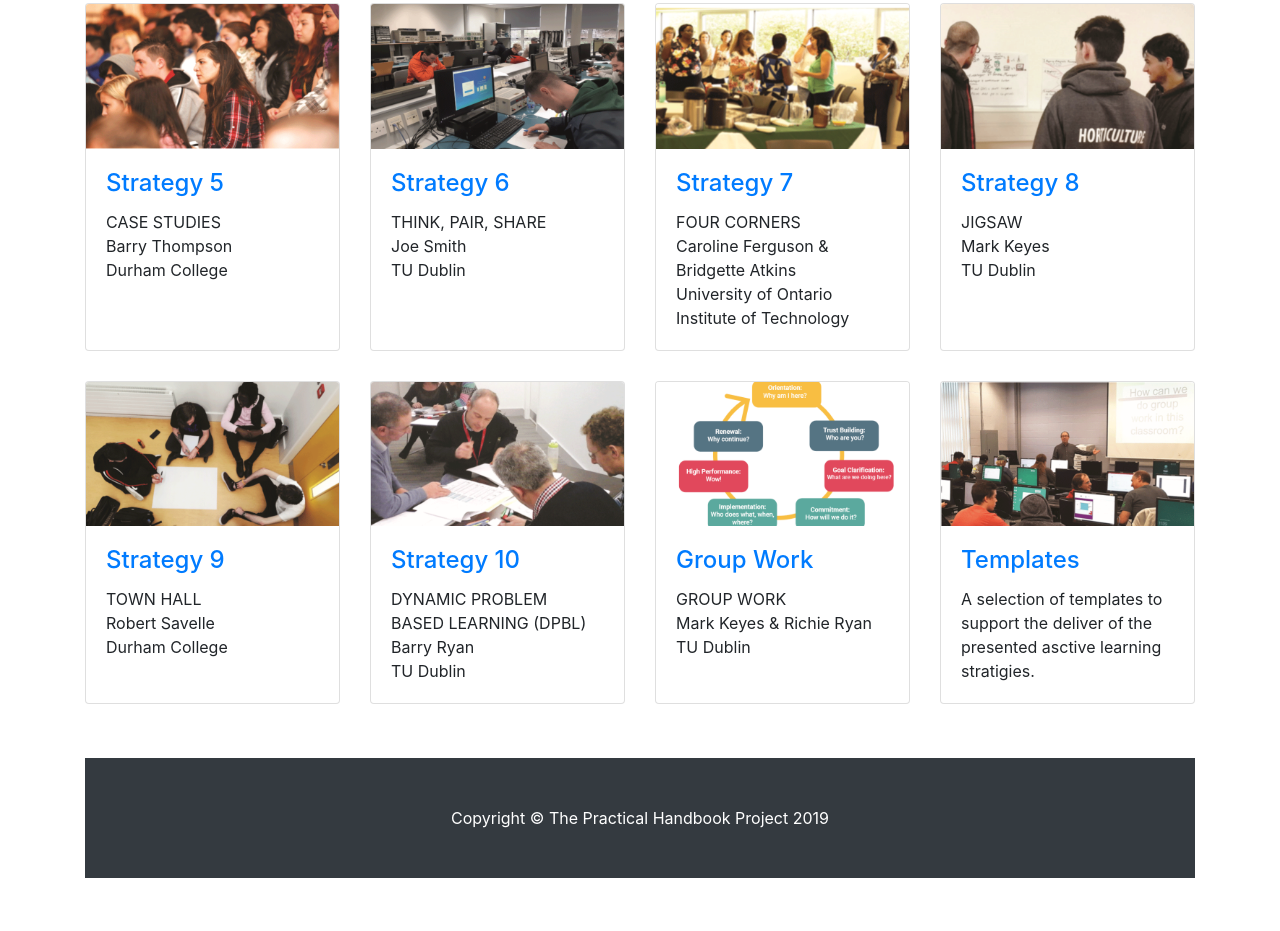
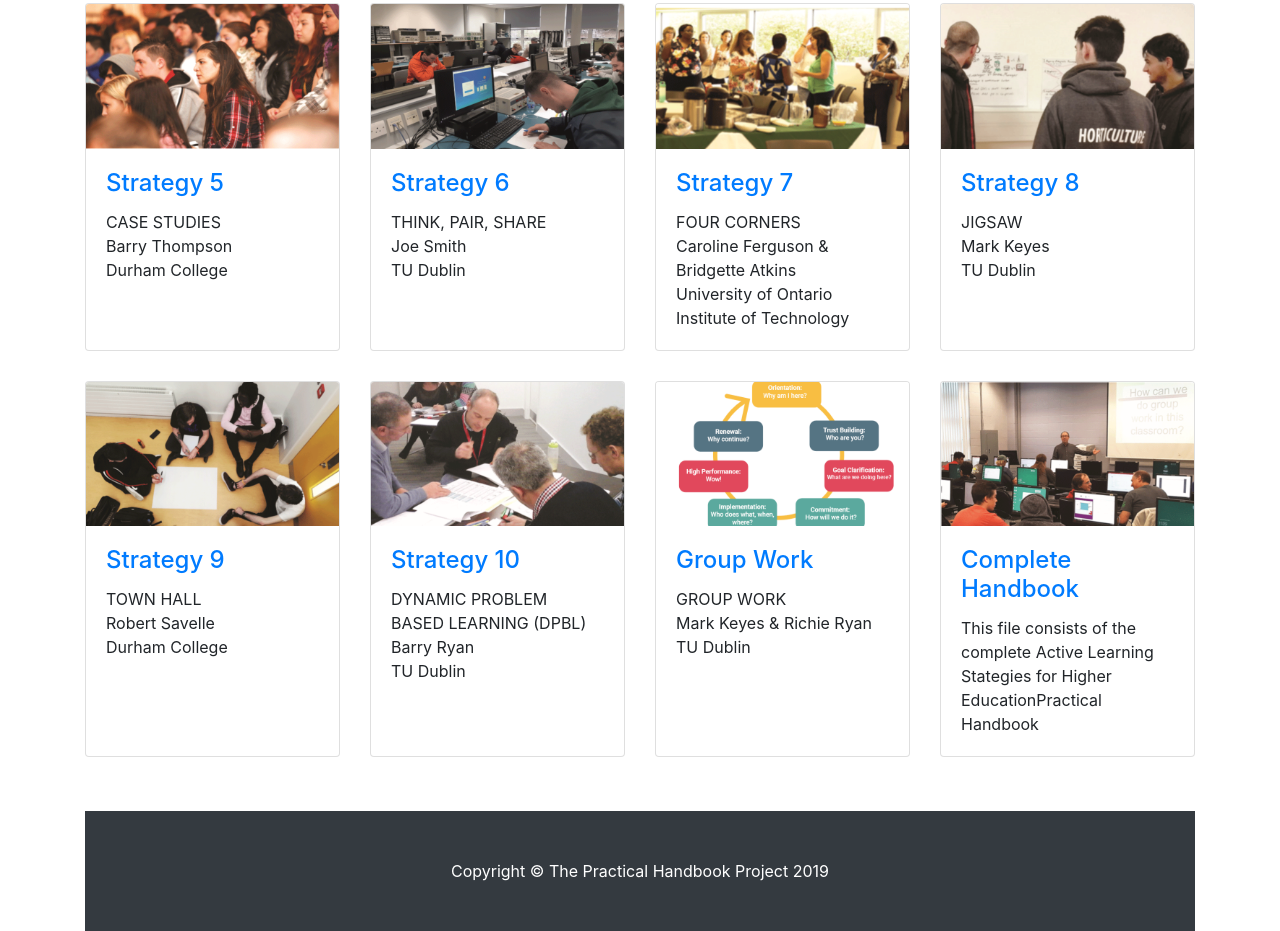
Before and after one commit to ShaunFerns/CHERPP, a website: page index.html in a window 1280 px wide. Shown: the part 670-1601 px from the top of the page. Before the commit the page ends 1548 px from the top, so only its background shows below. Drawn offline with Linux system fonts and the light colour scheme.

Commit message:
Update index.html

```diff
--- a/index.html
+++ b/index.html
@@ -154,8 +154,8 @@
         <div class="col-lg-3 col-md-4 col-sm-6 portfolio-item">
           <div class="card h-100"> <a href="#"><img class="card-img-top" src="images/strategy03.gif" alt="templates image"></a>
             <div class="card-body">
-              <h4 class="card-title"> <a href="#">Templates</a></h4>
-              <p class="card-text">A selection of templates to support the deliver of the presented asctive learning stratigies.</p>
+              <h4 class="card-title"> <a href="#">Complete Handbook</a></h4>
+              <p class="card-text">This file consists of the complete Active Learning Stategies for Higher EducationPractical Handbook</p>
             </div>
           </div>
         </div>
```
